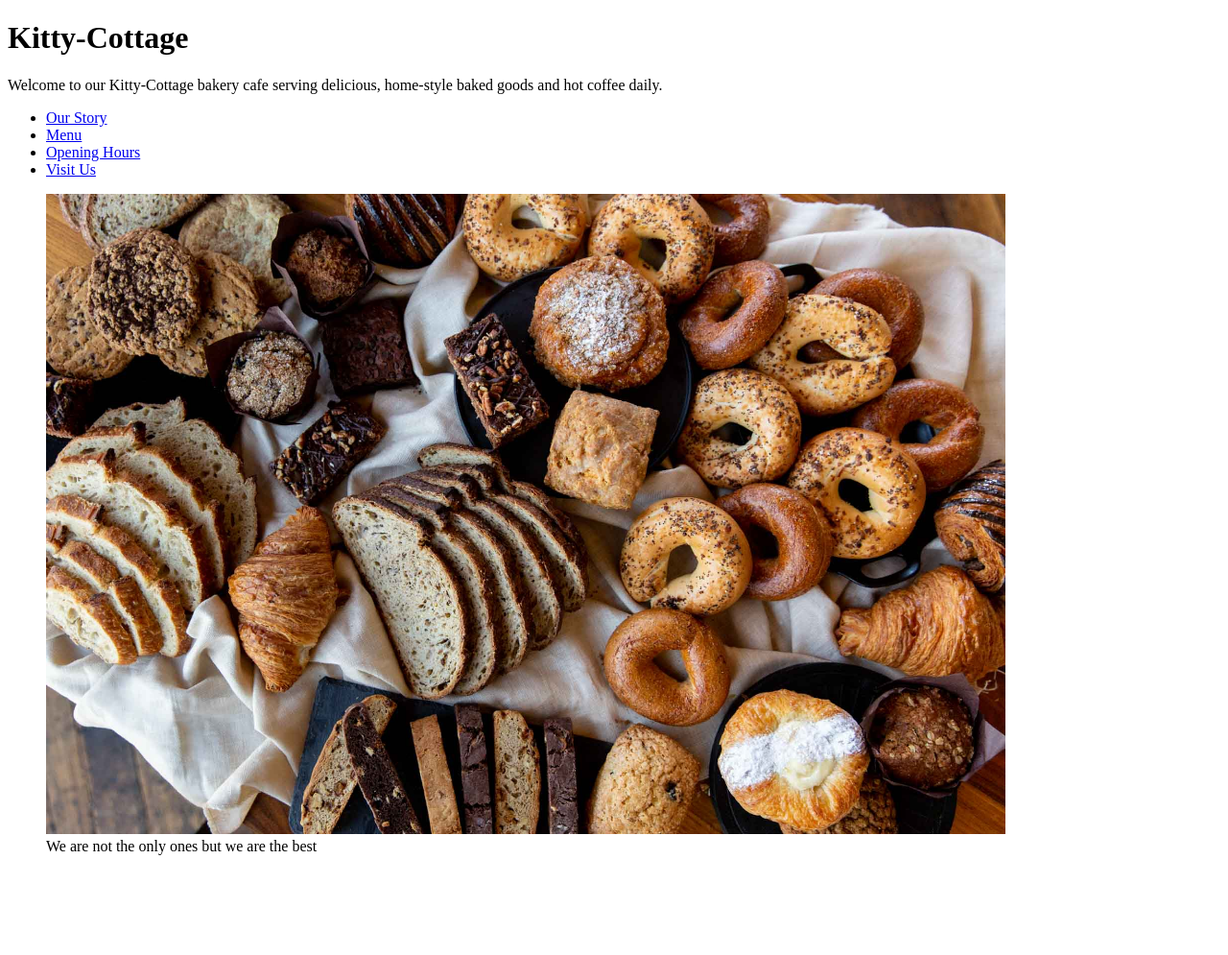
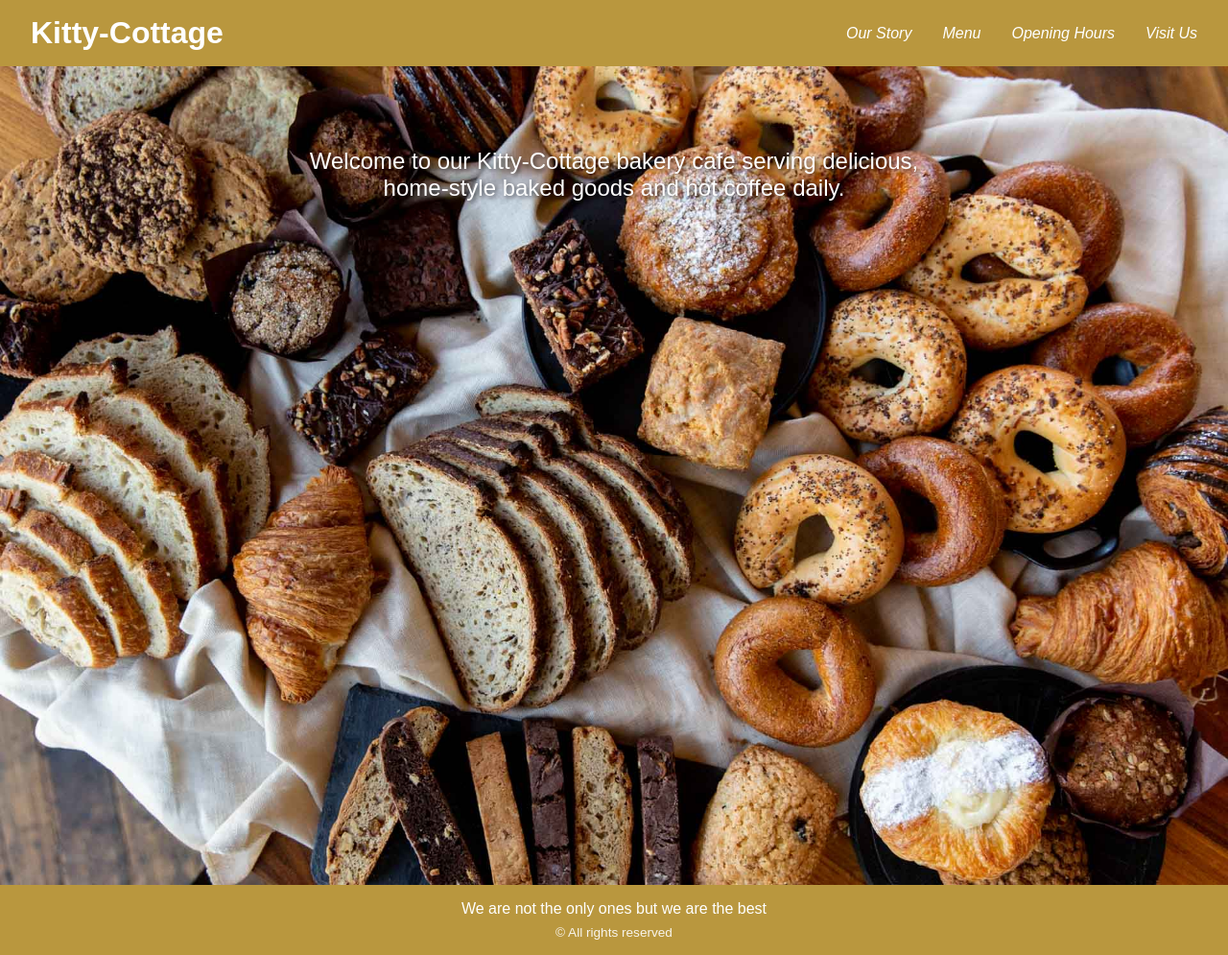
Before and after one commit to jeanj14/bakery-website-fp, a plain HTML site: page index.html in a window 1280 px wide. Shown: the whole page at 96% size. Before the commit the page ends 907 px from the top, so only its background shows below. Drawn offline with Linux system fonts and the light colour scheme.

Commit message:
Changed some HTML code and added style.css

```diff
--- a/index.html
+++ b/index.html
@@ -3,26 +3,15 @@
 <head>
   <meta charset="UTF-8">
   <meta name="viewport" content="width=device-width, initial-scale=1.0">
-    <title>Bakery Cafe Website</title>
+  <title>Kitty-Cottage Bakery Cafe</title>
+  <link rel="stylesheet" href="style.css">
 </head>
 <body>
 
-  <main>
+  <header class="header">
+    <h1>Kitty-Cottage</h1>
 
-    <!-- Logo and Intro Section -->
-    <header>
-      <centere><h1>Kitty-Cottage</h1></centere>
-    </header>
-
-    <!-- Welcome Message -->
-    <section>
-      <p>
-        Welcome to our Kitty-Cottage bakery cafe serving delicious, home-style baked goods and hot coffee daily.
-      </p>
-    </section>
-
-    <!-- Top Navigation Menu -->
-      <nav aria-label="Main Navigation">
+    <nav aria-label="Main Navigation" class="top-nav">
       <ul>
         <li><a href="#">Our Story</a></li>
         <li><a href="#">Menu</a></li>
@@ -32,12 +21,19 @@
     </nav>
   </header>
 
-    <!-- Bakery Image -->
+  <main>
+    <section class="welcome">
       <figure>
-      <centere><img src="bakery1.jpg" alt="Inside view of Kitty-Cottage bakery" width="1000"></centere>
-      <figcaption>We are not the only ones but we are the best</figcaption>
+        <img src="bakery1.jpg" alt="Inside view of Kitty-Cottage bakery">
       </figure>
+      <p>Welcome to our Kitty-Cottage bakery cafe serving delicious, home-style baked goods and hot coffee daily.</p>
+    </section>
+  </main>
 
-  </main>
+  <footer>
+    <p>We are not the only ones but we are the best</p>
+    <small>&copy; All rights reserved</small>
+  </footer>
+
 </body>
 </html>
--- /dev/null
+++ b/style.css
@@ -0,0 +1,91 @@
+/* Reset de bază */
+* {
+  margin: 0;
+  padding: 0;
+  box-sizing: border-box;
+}
+
+body {
+  font-family: Arial, Helvetica, sans-serif;
+  color: #fff;
+  background-color: #f8f8f8;
+  display: flex;
+  flex-direction: column;
+}
+
+/* HEADER */
+.header {
+  background-color: #b9973e;
+  display: flex;
+  justify-content: space-between;
+  align-items: center;
+  padding: 1rem 2rem;
+}
+
+.header h1 {
+  color: white;
+  font-size: 2rem;
+  font-weight: bold;
+}
+
+/* NAV */
+.top-nav ul {
+  list-style: none;
+  display: flex;
+  gap: 2rem;
+}
+
+.top-nav a {
+  color: white;
+  text-decoration: none;
+  font-style: italic;
+  font-size: 1rem;
+}
+
+.top-nav a:hover {
+  text-decoration: underline;
+}
+
+.welcome {
+  position: relative;
+  width: 100%;
+  height: auto;
+  overflow: hidden;
+  justify-content: center;
+}
+
+.welcome figure img {
+  width: 100%;
+  max-height: auto;
+  object-fit:contain;
+  display:block;
+  background: #000;
+}
+
+.welcome p {
+  position: absolute;
+  top: 10%;
+  left: 50%;
+  transform: translateX(-50%);
+  color: white;
+  text-shadow: 2px 2px 4px rgba(0,0,0,0.6);
+  text-align: center;
+  font-size: 1.5rem;
+  max-width: 80%;
+}
+
+
+/* FOOTER */
+footer {
+  background-color: #b9973e;
+  text-align: center;
+  padding: 1rem;
+  color: white;
+}
+
+footer small {
+  display: block;
+  margin-top: 0.5rem;
+  font-size: 0.85rem;
+  opacity: 0.9;
+}
```
Lines whose indentation alone changed are shown as unchanged.
